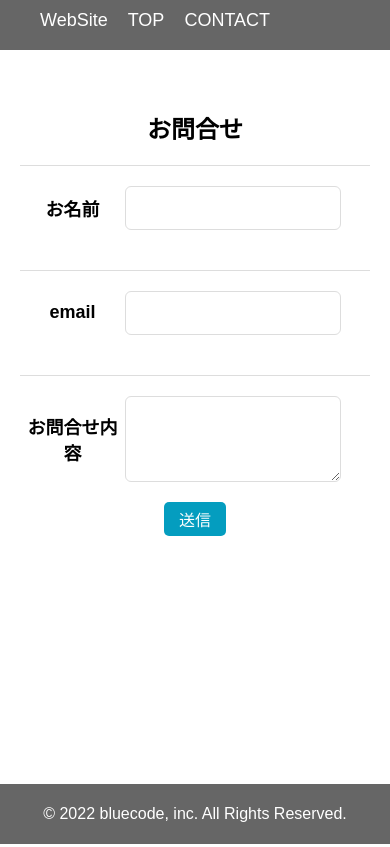
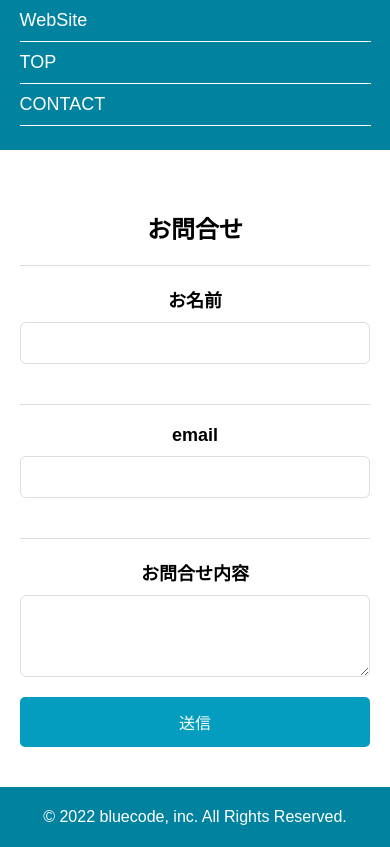
Before and after one commit to minimumskills/webSite2022, a plain HTML site: page contact.html in a window 390 px wide. Drawn offline with Linux system fonts and the light colour scheme.

Commit message:
フロントエンド開発3

```diff
--- a/style.css
+++ b/style.css
@@ -146,3 +146,48 @@ body {
 .hidden {
     display: none;
 }
+
+/*スマホ対応*/
+@media screen and (max-width: 640px) {
+    .nav {
+        background-color: #0183a0;
+        height: 150px;
+    }
+
+    .nav ul {
+        flex-direction: column;
+        padding: 0;
+    }
+
+    .nav li {
+        border-bottom: solid 1px #fff;
+    }
+
+    .footer {
+        background-color: #0183a0;
+    }
+
+    /* お問合せフォーム */
+    .form_group label {
+        width: 100%;
+        padding-bottom: 10px;
+    }
+
+    .form_group input,
+    .form_group textarea {
+        width: 100%;
+        margin: 0;
+        padding: 0;
+    }
+
+    .submit_btn {
+        width: 100%;
+        height: 50px;
+    }
+
+    .form_error {
+        width: 100%;
+        text-align: left;
+        padding: 5px 0;
+    }
+}
```
